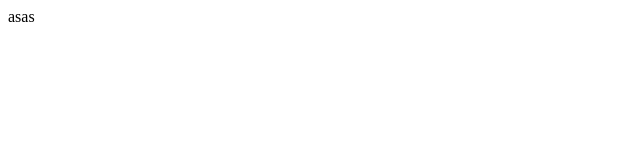
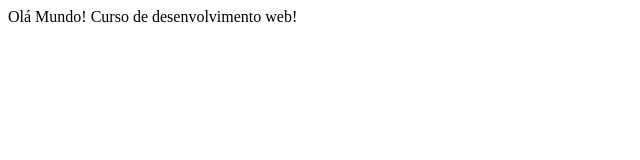
Before and after one commit to willwv/devweb58480, a plain HTML site: page index.html in a window 1280 px wide. Shown: the whole page, without its empty margins (0-640 px from the left). Drawn offline with Linux system fonts and the light colour scheme.

Commit message:
hello world

```diff
--- a/index.html
+++ b/index.html
@@ -6,6 +6,7 @@
     <title>Document</title>
 </head>
 <body>
-    asas
+    Olá Mundo!
+    Curso de desenvolvimento web!
 </body>
 </html>
```
